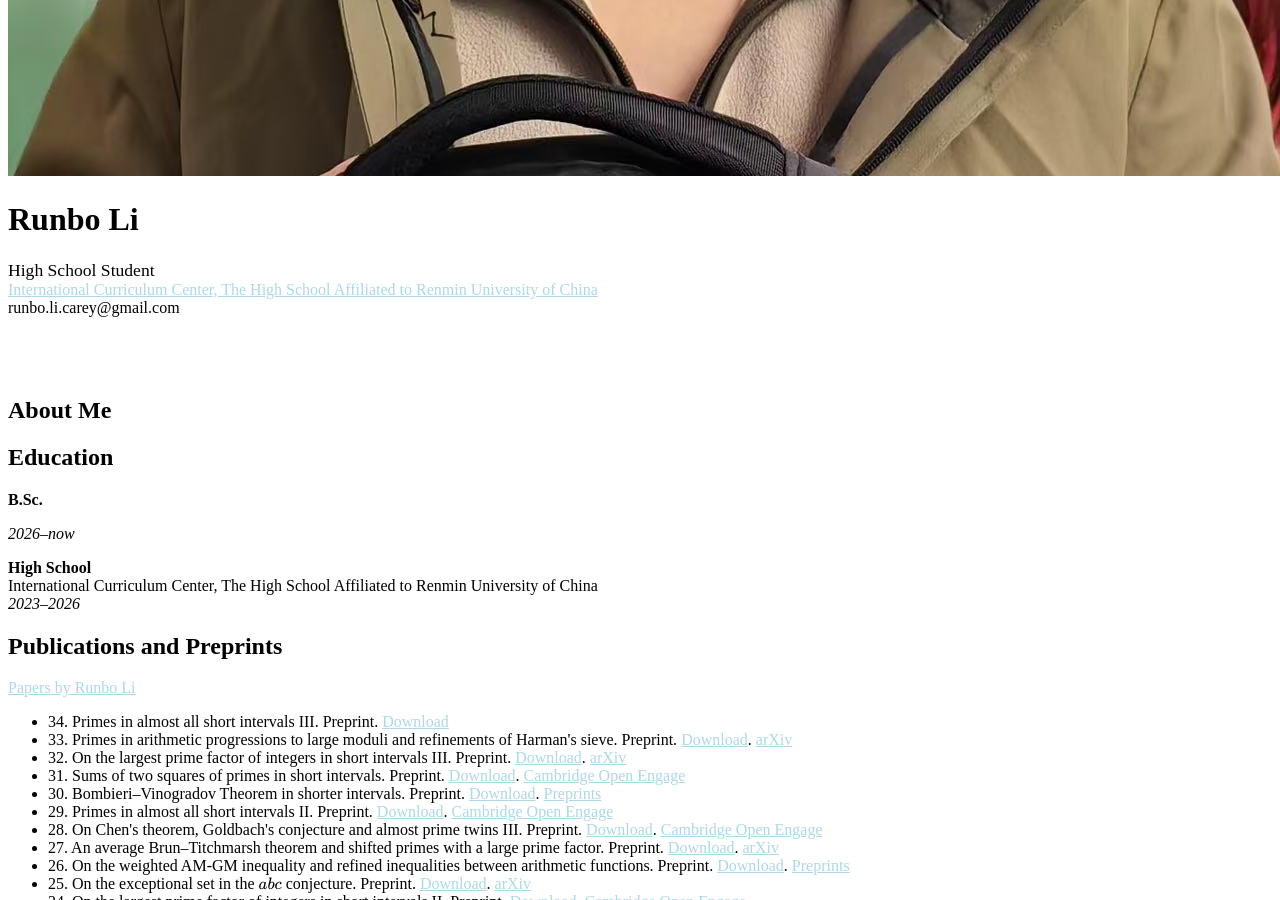
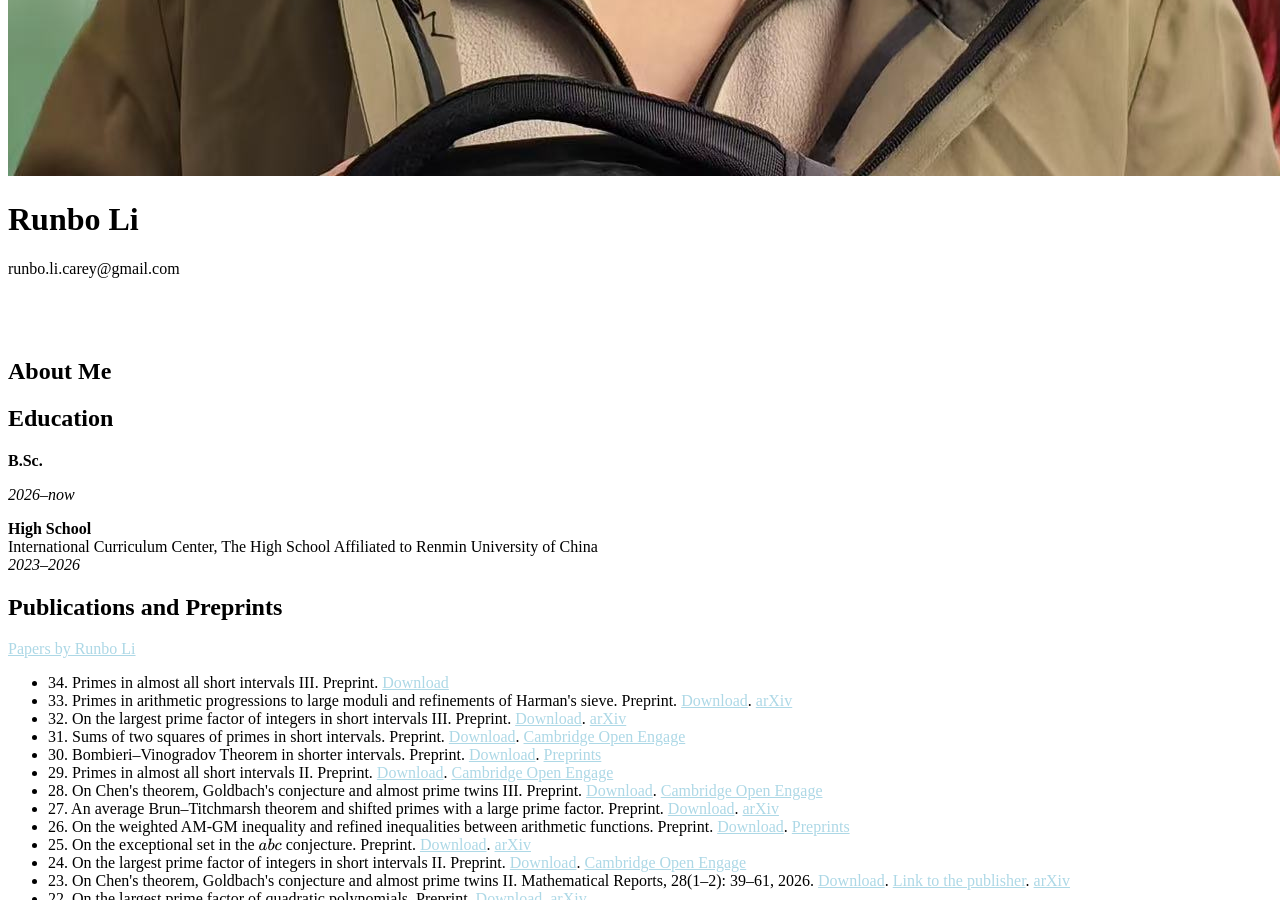
Before and after one commit to CareyRunboLi/CareyRunboLi.github.io, a Jekyll site: the page built from index.md, in a window 1280 px wide and 900 px high, scrolled down 1112 px. Built offline with Jekyll 4.4.1, drawn with Linux system fonts in a browser that asks for light colours; some web fonts are replaced; formulas are drawn with MathJax 3; a style sheet for code colours, icons or effects is not loaded; our own code applies the rules of GitHub Pages for plain Markdown files.

Commit message:
Update _config.yml

```diff
--- a/_config.yml
+++ b/_config.yml
@@ -1,7 +1,7 @@
 # Basic Information
 title: Runbo Li
-position: High School Student
-affiliation: International Curriculum Center, The High School Affiliated to Renmin University of China
+position:
+affiliation:
 email: runbo.li.carey@gmail.com
 
 # Search Engine Optimization (SEO)
```
